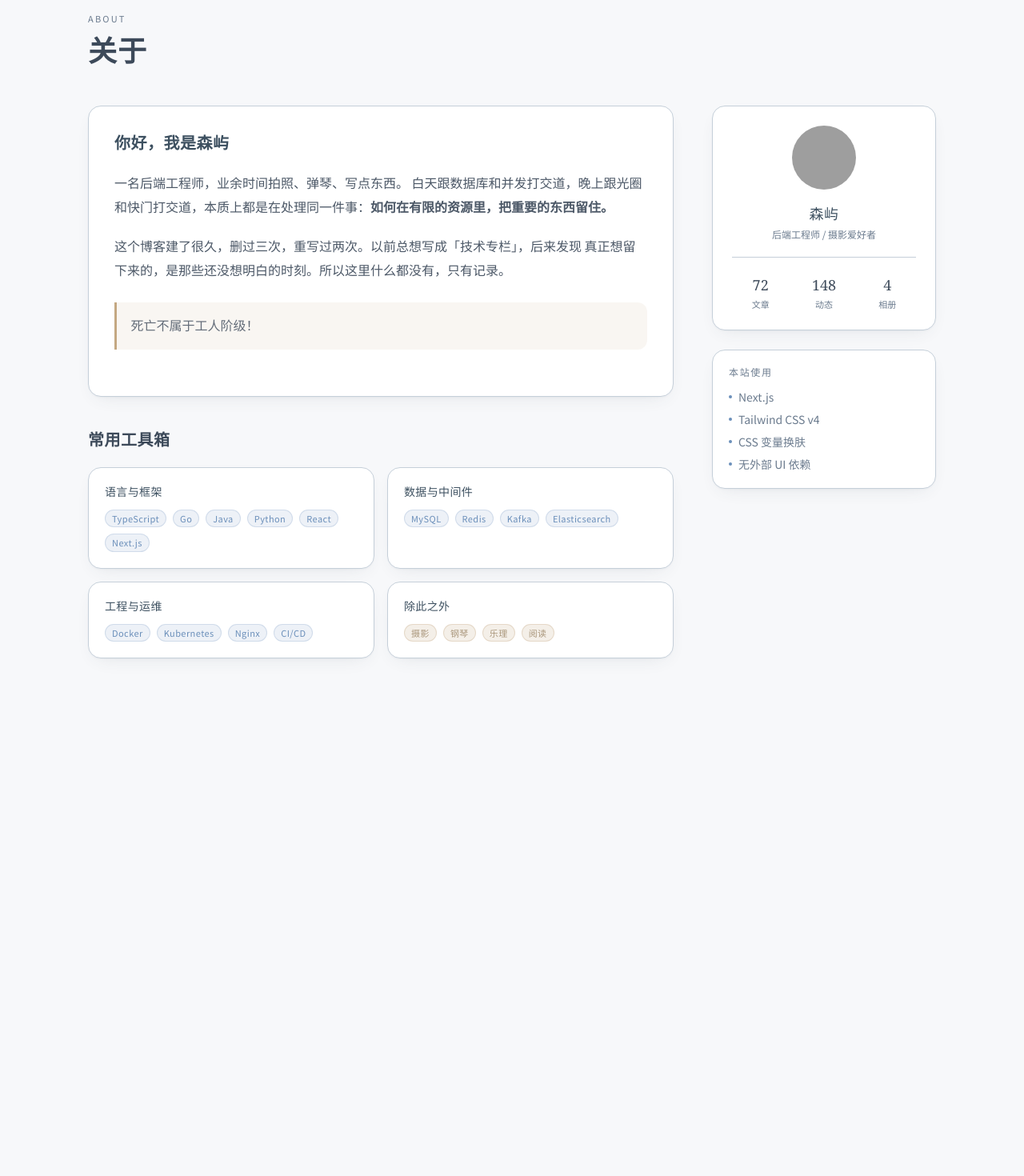
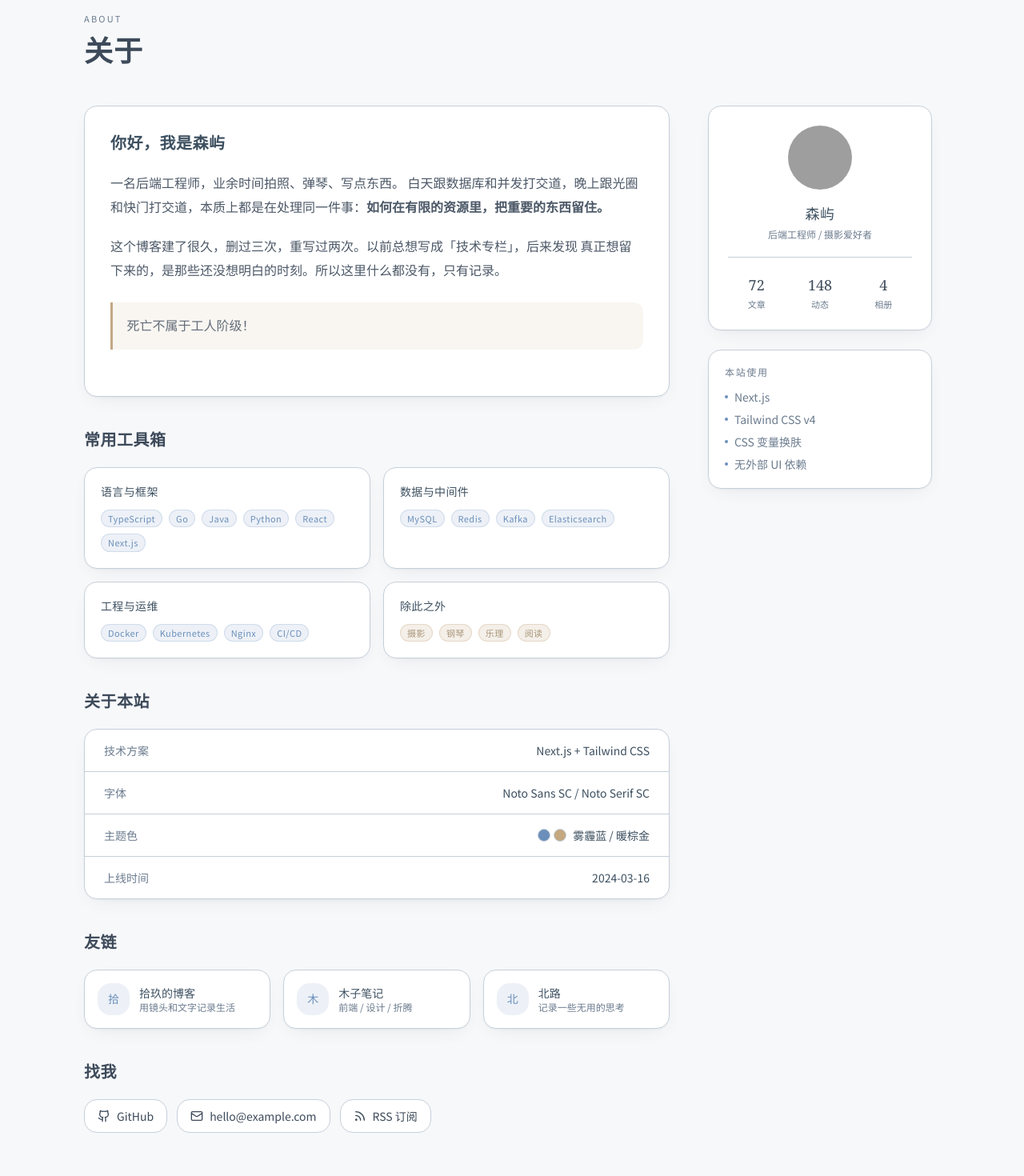
Before and after one commit to Ju-Davaid/my-blog, a Next.js app: page /about in a window 1280 px wide. Shown: the part 100-1570 px from the top of the page at 80% size. Built offline with nearby package versions, Linux system fonts and the light colour scheme; grey boxes are pictures that could not be loaded.

Commit message:
删除Reveal组件

```diff
--- a/app/about/page.tsx
+++ b/app/about/page.tsx
@@ -1,4 +1,4 @@
-import { Reveal, Icon } from "@/components/ui";
+import { Icon } from "@/components/ui";
 import { STATS } from "@/lib/data";
 import Image from "next/image";
 import type { Metadata } from "next";
@@ -26,19 +26,19 @@ const LINKS = [
 export default function AboutPage() {
   return (
     <>
-      <Reveal className="pt-12 pb-12 md:pt-16">
+      <div className="pt-12 pb-12 md:pt-16">
         <p className="mb-3 text-[11px] tracking-[0.2em] text-muted-foreground">
           ABOUT
         </p>
         <h1 className="font-serif text-3xl font-semibold tracking-wide text-foreground md:text-4xl">
           关于
         </h1>
-      </Reveal>
+      </div>
 
       <div className="grid grid-cols-1 gap-12 lg:grid-cols-[minmax(0,1fr)_280px]">
         <div className="min-w-0 space-y-10">
           {/* 自我介绍 */}
-          <Reveal className="card p-6 md:p-8">
+          <div className="card p-6 md:p-8">
             <h2 className="font-serif text-xl tracking-wide text-card-foreground">
               你好，我是森屿
             </h2>
@@ -54,10 +54,10 @@ export default function AboutPage() {
               </p>
               <blockquote>死亡不属于工人阶级！</blockquote>
             </div>
-          </Reveal>
+          </div>
 
           {/* 技术栈 */}
-          <Reveal>
+          <div>
             <h2 className="mb-5 font-serif text-xl tracking-wide text-foreground">
               常用工具箱
             </h2>
@@ -80,10 +80,10 @@ export default function AboutPage() {
                 </div>
               ))}
             </div>
-          </Reveal>
+          </div>
 
           {/* 站点说明 */}
-          <Reveal>
+          <div>
             <h2 className="mb-5 font-serif text-xl tracking-wide text-foreground">
               关于本站
             </h2>
@@ -131,10 +131,10 @@ export default function AboutPage() {
                 </div>
               ))}
             </div>
-          </Reveal>
+          </div>
 
           {/* 友链 */}
-          <Reveal>
+          <div>
             <h2 className="mb-5 font-serif text-xl tracking-wide text-foreground">
               友链
             </h2>
@@ -159,10 +159,10 @@ export default function AboutPage() {
                 </a>
               ))}
             </div>
-          </Reveal>
+          </div>
 
           {/* 联系 */}
-          <Reveal>
+          <div>
             <h2 className="mb-5 font-serif text-xl tracking-wide text-foreground">
               找我
             </h2>
@@ -182,7 +182,7 @@ export default function AboutPage() {
                 </a>
               ))}
             </div>
-          </Reveal>
+          </div>
         </div>
 
         {/* 侧栏 */}
--- a/app/albums/[id]/page.tsx
+++ b/app/albums/[id]/page.tsx
@@ -1,6 +1,6 @@
 import Link from "next/link";
 import type { Metadata } from "next";
-import { Reveal, Icon } from "@/components/ui";
+import { Icon } from "@/components/ui";
 import { PhotoGrid } from "@/components/media";
 import { ALBUMS, buildPhotos, getAlbum } from "@/lib/data";
 
@@ -52,7 +52,7 @@ export default async function AlbumPage({
   return (
     <>
       {/* 面包屑 */}
-      <nav className="reveal flex items-center gap-2 pt-8 text-xs text-muted-foreground">
+      <nav className="flex items-center gap-2 pt-8 text-xs text-muted-foreground">
         <Link href="/" className="transition-colors hover:text-primary">
           首页
         </Link>
@@ -64,7 +64,7 @@ export default async function AlbumPage({
         <span className="text-foreground/70">{album.title}</span>
       </nav>
 
-      <header className="reveal pt-8 pb-10">
+      <header className="pt-8 pb-10">
         <p className="mb-3 text-[11px] tracking-[0.2em] text-muted-foreground">{album.date}</p>
         <h1 className="font-serif text-3xl font-semibold tracking-wide text-foreground md:text-4xl">
           {album.title}
@@ -89,12 +89,12 @@ export default async function AlbumPage({
       </header>
 
       {/* 照片墙 */}
-      <Reveal>
+      <div>
         <PhotoGrid photos={photos} variant="masonry" masonryClassName="columns-1 gap-4 sm:columns-2 lg:columns-3" />
-      </Reveal>
+      </div>
 
       {/* 上一个 / 下一个相册 */}
-      <Reveal className="mt-14">
+      <div className="mt-14">
         <div className="flex flex-col gap-4 sm:flex-row">
           <Link href={`/albums/${prev.id}`} className="card card-hover group flex-1 p-5">
             <p className="text-xs text-muted-foreground">← 上一个相册</p>
@@ -111,7 +111,7 @@ export default async function AlbumPage({
             </p>
           </Link>
         </div>
-      </Reveal>
+      </div>
     </>
   );
 }
--- a/app/albums/page.tsx
+++ b/app/albums/page.tsx
@@ -1,5 +1,4 @@
 import Link from "next/link";
-import { Reveal } from "@/components/ui";
 import { PhotoGrid } from "@/components/media";
 import { ALBUMS, FEATURED_PHOTOS } from "@/lib/data";
 import type { Metadata } from "next";
@@ -13,7 +12,7 @@ export default function AlbumsPage() {
 
   return (
     <>
-      <Reveal className="pt-12 pb-10 md:pt-16">
+      <div className="pt-12 pb-10 md:pt-16">
         <p className="mb-3 text-[11px] tracking-[0.2em] text-muted-foreground">
           ALBUMS
         </p>
@@ -30,10 +29,10 @@ export default function AlbumsPage() {
           张照片。点击封面进入相册，
           相册内点击任意照片可放大查看，支持键盘方向键与手势切换（照片来源于网络占位服务，可替换为本地图片）。
         </p>
-      </Reveal>
+      </div>
 
       {/* 相册封面（按时间倒序） */}
-      <Reveal className="grid gap-6 md:grid-cols-2">
+      <div className="grid gap-6 md:grid-cols-2">
         {ALBUMS.map((a) => (
           <Link
             key={a.id}
@@ -67,10 +66,10 @@ export default function AlbumsPage() {
             </div>
           </Link>
         ))}
-      </Reveal>
+      </div>
 
       {/* 精选照片瀑布流 */}
-      <Reveal className="mt-16">
+      <div className="mt-16">
         <div className="mb-6 flex items-end justify-between">
           <h2 className="font-serif text-xl tracking-wide text-foreground">
             精选
@@ -85,7 +84,7 @@ export default function AlbumsPage() {
           variant="masonry"
           masonryClassName="columns-2 gap-4 md:columns-3 lg:columns-4"
         />
-      </Reveal>
+      </div>
     </>
   );
 }
--- a/app/articles/page.tsx
+++ b/app/articles/page.tsx
@@ -3,7 +3,7 @@
 import { useState, useEffect } from "react";
 import Link from "next/link";
 import Image from "next/image";
-import { Reveal, Icon } from "@/components/ui";
+import { Icon } from "@/components/ui";
 import { POSTS, postCover } from "@/lib/data";
 
 const FILTERS = [
@@ -37,7 +37,7 @@ export default function ArticlesPage() {
 
   return (
     <>
-      <Reveal className="pt-12 pb-8 md:pt-16">
+      <div className="pt-12 pb-8 md:pt-16">
         <p className="mb-3 text-[11px] tracking-[0.2em] text-muted-foreground">
           ARTICLES
         </p>
@@ -48,10 +48,10 @@ export default function ArticlesPage() {
           共 <span className="tabular-nums text-foreground">72</span>{" "}
           篇。按时间倒序排列，支持关键词搜索与标签筛选。
         </p>
-      </Reveal>
+      </div>
 
       {/* 工具栏 */}
-      <Reveal className="mb-8">
+      <div className="mb-8">
         <div className="card p-4 md:p-5">
           <div className="relative">
             <span className="pointer-events-none absolute left-3.5 top-1/2 -translate-y-1/2 text-muted-foreground">
@@ -79,7 +79,7 @@ export default function ArticlesPage() {
             ))}
           </div>
         </div>
-      </Reveal>
+      </div>
 
       {/* 列表：紧凑多列卡片 */}
       <section className="grid gap-4 sm:grid-cols-2 lg:grid-cols-3 xl:grid-cols-4">
--- a/app/globals.css
+++ b/app/globals.css
@@ -100,9 +100,19 @@
     border-color: var(--border);
   }
 
+  /* ⚠ 横向裁剪必须写在**根元素**上，body 上不能再写 overflow-x: hidden。
+     原因：根元素的 overflow 会传播到视口；一旦 html 的 overflow 不是 visible，
+     浏览器就停止从 body 取值 —— 此时 body 上残留的 overflow-x:hidden 会让
+     **body 变成滚动容器**，.site-header 的 position:sticky 立刻失效（滚动后 header 跑掉）。 */
   html {
     scroll-behavior: smooth;
     -webkit-tap-highlight-color: transparent;
+    overflow-x: hidden;
+    overflow-y: scroll;
+    scrollbar-gutter: stable;
+    scrollbar-width: thin;
+    scrollbar-color: color-mix(in oklab, var(--muted-foreground) 42%, transparent)
+      var(--background);
   }
 
   body {
@@ -654,22 +664,6 @@
    ========================================================================== */
 
 @layer utilities {
-  /* 滚动显现：CSS 原生滚动驱动动画（Chrome/Edge 115+，Safari 18.2+）。
-     不支持时自动降级为内容直接可见，无 JS 参与，因此不存在水合时序问题。
-     旧方案（IntersectionObserver 改 class）会与 React 渐进式水合冲突。 */
-  @supports (animation-timeline: view()) {
-    .reveal {
-      animation: mori-reveal 0.7s cubic-bezier(0.22, 0.61, 0.36, 1) both;
-      animation-timeline: view();
-      animation-range: entry 5% entry 45%;
-    }
-    @media (prefers-reduced-motion: reduce) {
-      .reveal {
-        animation: none;
-      }
-    }
-  }
-
   .text-balance {
     text-wrap: balance;
   }
@@ -686,15 +680,3 @@
 @media (prefers-reduced-motion: reduce) {
   html { scroll-behavior: auto; }
 }
-
-/* 滚动显现关键帧（配合 animation-timeline: view() 使用） */
-@keyframes mori-reveal {
-  from {
-    opacity: 0;
-    transform: translateY(12px);
-  }
-  to {
-    opacity: 1;
-    transform: none;
-  }
-}
--- a/app/layout.tsx
+++ b/app/layout.tsx
@@ -74,7 +74,9 @@ export default function RootLayout({
       <head>
         <script dangerouslySetInnerHTML={{ __html: themeInitScript }} />
       </head>
-      <body className="flex min-h-screen flex-col overflow-x-hidden pb-24 font-sans antialiased md:pb-0">
+      {/* body 上不要写 overflow-x-hidden —— 横向裁剪统一放在 globals.css 的 html 上，
+          否则 html 的 overflow 非 visible 时 body 会变成滚动容器，header 的 sticky 会失效 */}
+      <body className="flex min-h-screen flex-col pb-24 font-sans antialiased md:pb-0">
         <SiteShell>{children}</SiteShell>
       </body>
     </html>
--- a/app/moments/page.tsx
+++ b/app/moments/page.tsx
@@ -1,4 +1,3 @@
-import { Reveal } from "@/components/ui";
 import { PhotoGrid } from "@/components/media";
 import { MomentComments } from "@/components/comments";
 import { MOMENTS, MOMENT_TIMELINE } from "@/lib/data";
@@ -15,14 +14,14 @@ export const metadata: Metadata = {
 export default function MomentsPage() {
   return (
     <>
-      <Reveal className="pt-12 pb-8 md:pt-16">
+      <div className="pt-12 pb-8 md:pt-16">
         <p className="mb-3 text-[11px] tracking-[0.2em] text-muted-foreground">
           MOMENTS
         </p>
         <h1 className="font-serif text-3xl font-semibold tracking-wide text-foreground md:text-4xl">
           动态
         </h1>
-      </Reveal>
+      </div>
 
       {/* 三栏：资料卡 / 信息流 / 时间轴 */}
       <div className="grid grid-cols-1 gap-8 lg:grid-cols-[220px_minmax(0,1fr)_170px]">
@@ -87,8 +86,8 @@ export default function MomentsPage() {
 
         {/* 中栏：朋友圈信息流 */}
         <section className="min-w-0 space-y-8">
-          {MOMENTS.map((m, i) => (
-            <Reveal key={m.id} delay={Math.min(i, 4) * 45}>
+          {MOMENTS.map((m) => (
+            <div key={m.id}>
               <article className="flex gap-3">
                 <Image
                   width={40}
@@ -115,7 +114,7 @@ export default function MomentsPage() {
                   />
                 </div>
               </article>
-            </Reveal>
+            </div>
           ))}
         </section>
 
--- a/components/ui/Reveal.tsx
+++ /dev/null
@@ -1,15 +0,0 @@
-import type { ReactNode } from "react";
-
-type RevealProps = {
-  children: ReactNode;
-  className?: string;
-  /** 已废弃：保留以兼容旧调用（moments 页），当前 CSS 方案下不生效 */
-  delay?: number;
-};
-
-/**
- * 滚动显现容器。
- */
-export default function Reveal({ children, className = "" }: RevealProps) {
-  return <div className={`reveal ${className}`}>{children}</div>;
-}
--- a/components/ui/index.ts
+++ b/components/ui/index.ts
@@ -1,7 +1,6 @@
-/* 通用基础元件：图标、入场动效、主题切换 */
+/* 通用基础元件：图标、主题切换 */
 
 export { default as Icon } from "./Icon";
-export { default as Reveal } from "./Reveal";
 export { default as ThemeToggle } from "./ThemeToggle";
 export type { IconName } from "@/lib/data";
 export type { ThemePref } from "./ThemeToggle";
```
Also changed, not shown: app/page.tsx (+11 -11 lines), app/posts/[slug]/page.tsx (+5 -5 lines), components/comments/MomentComments.tsx (+59 -18 lines).
